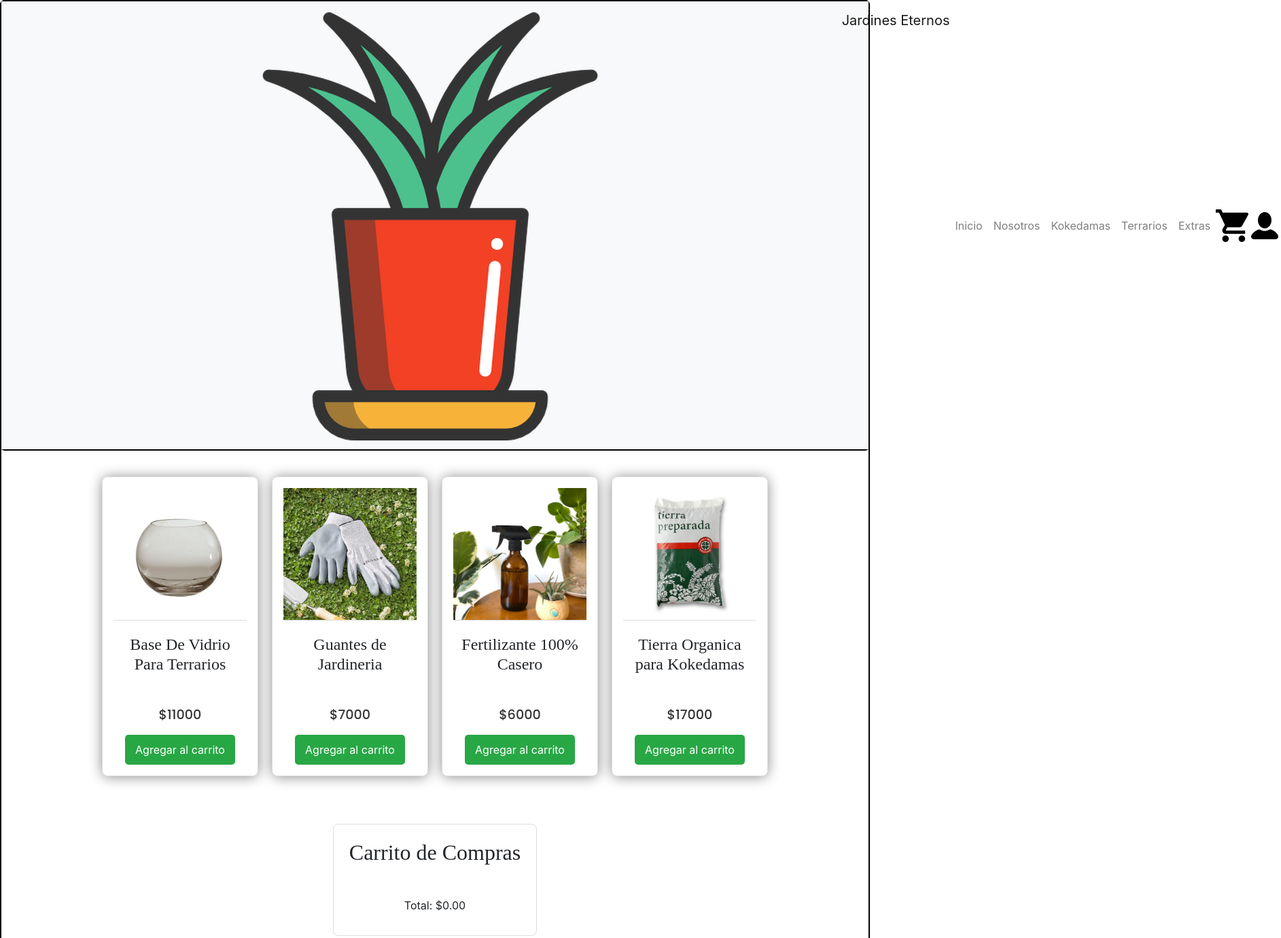
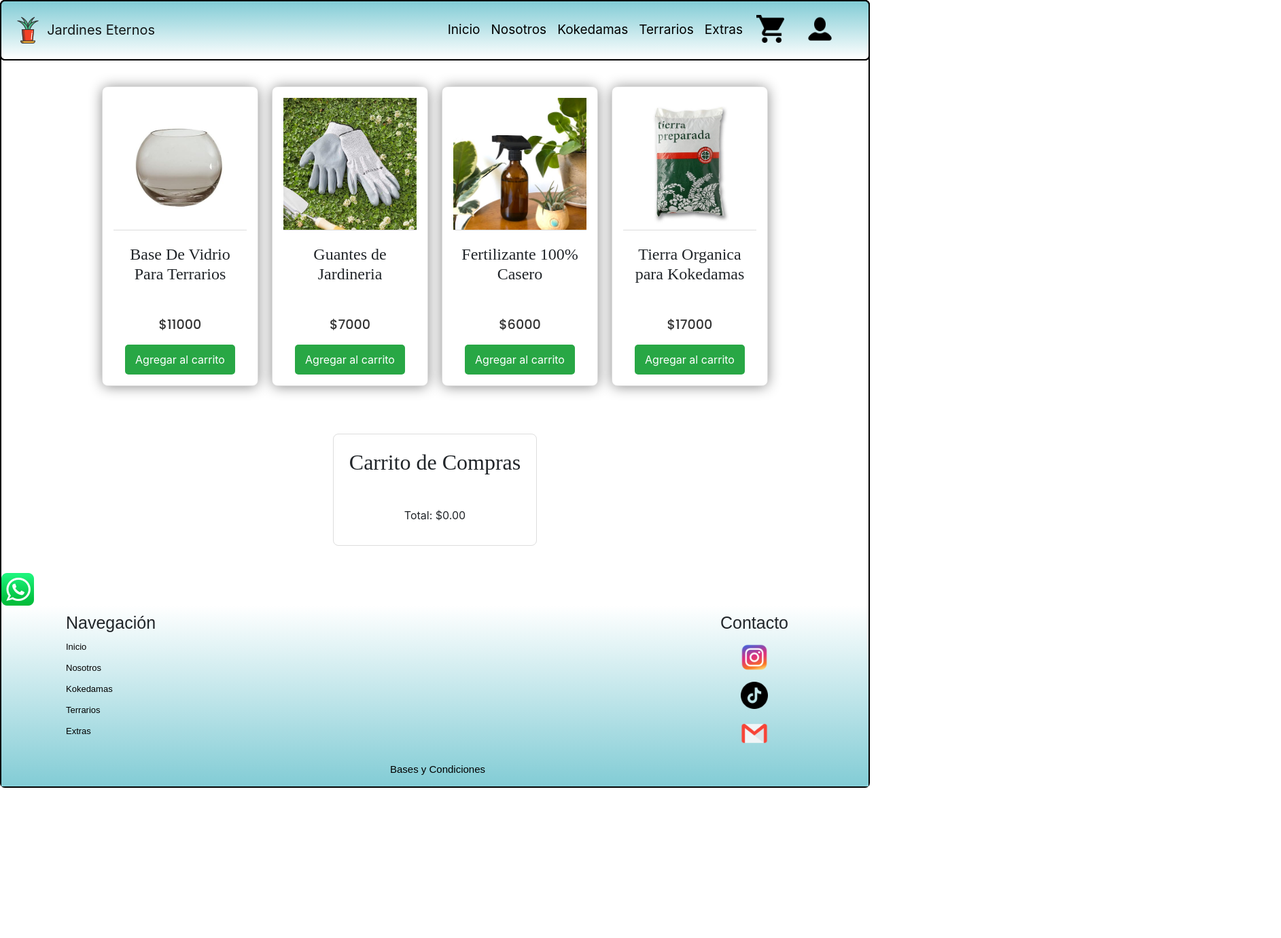
Before and after one commit to Olmedo14/DesarrolloWeb, a website: page pages/extras.html in a window 1280 px wide. Shown: the top 1380 px of the page at 68% size, 1885 px wide, since content can reach past the window. After the commit the page ends 1159 px from the top, so only its background shows below. Drawn offline with nearby package versions, Linux system fonts and the light colour scheme; a web font is replaced by a local one.

Commit message:
prueba 4 cambio css a scss

```diff
--- /dev/null
+++ b/scss/_footer.scss
@@ -0,0 +1,87 @@
+/*-------*/
+/*FOOTER*/
+/*-------*/
+
+
+.pie-pagina-2{
+    display: flex;
+    flex-direction: column;
+    text-align: end;
+    margin-right: 50px;
+    width: 100%;
+    align-items: flex-end;
+}
+
+.pie-pagina-2 a{
+    padding: 8px;
+    margin-right: 11%;
+}
+
+.pie-pagina-2 img{
+    width: 40px;
+    height: 40px;
+}
+.pie-pagina-2 img:hover{
+    transform: scale(1.1);
+    transition: transform 0.4s;
+}
+
+.pie-pagina-T{
+    padding: 10px 0px 0px 0px;
+    font-family: "Montserrat", sans-serif;
+    font-weight: 500;
+    margin-right: 118px;
+    font-size: 25px;
+}
+
+.byc {
+    display: inline-block;
+    text-align: center;
+    text-decoration: none;
+    color: #000;
+    padding: 10px 0;
+    font-family: "Montserrat", sans-serif;
+    font-weight: 500;
+    width: 100%;
+    font-size: 15px;
+    margin: 4px;
+}
+
+.byc:hover {
+    text-decoration: underline;
+    transform: scale(1.1);
+    transition: transform 0.4s;
+}
+
+.pie-pagina-1{
+    display: inline-block;
+    position: absolute;
+}
+
+.pie-pagina-1 h2{
+    padding: 10px 0px 0px 0px;
+    font-family: "Montserrat", sans-serif;
+    font-weight: 500;
+    margin-left: 95px;
+    font-size: 25px;
+}
+
+.pie-pagina-nav{
+    margin-left: 48px;
+}
+
+.pie-pagina-nav li{
+    margin: 7px;
+    list-style-type: none;
+    font-family: "Montserrat", sans-serif;
+}
+.pie-pagina-1 li:hover{
+    transform: scale(1.1);
+    transition: transform 0.4s;
+}
+
+.pie-pagina-nav a{
+    color: black;
+    text-decoration: none;
+    font-size: 13px;
+}
--- /dev/null
+++ b/scss/_header.scss
@@ -0,0 +1,90 @@
+/*-------*/
+/*ENCABEZADO*/
+/*-------*/
+
+
+.encabezado{
+    position: absolute;
+    display: flex;
+    height: 69px;
+    flex-direction: row;
+}
+.encabezado h1{
+    font-size: 26px;
+    width: 107px;
+    height: 60px;
+    margin-top: 3px;
+    margin-left: -29px;
+    font-family: "Poppins", sans-serif;
+    font-weight: 500;
+    font-style: normal;
+}
+.encabezado img{
+    height: 70px;
+    padding: 6px;
+}
+
+
+/*-------*/
+/*CARRITO*/
+/*-------*/
+
+
+.carrito{
+    display: flex;
+    flex-direction: row;
+    justify-content: end;
+    height: 69px;
+}
+.carrito img{
+    height: 65px;
+    padding: 12px 20px 12px 12px;
+}
+.carrito img:hover{
+    transform: scale(1.1);
+    transition: transform 0.4s;
+}
+.carrito .inicio-sesion-logo{
+    height: 68px;
+    padding: 12px 5px 12px 12px;
+}
+/*-------*/
+/*MENU DE NAVEGACION BOOTSTRAP*/
+/*-------*/
+
+
+.navbar-brand {
+    display: flex;
+    align-items: center;
+    justify-content: center;
+}
+
+.navbar-brand img {
+    max-height: 40px; /* Ajusta el tamaño de la imagen según sea necesario */
+    margin-right: -10px;
+    margin-left: -30px;
+}
+
+.navbar-brand h1{
+    font-size: 40px;
+}
+
+.bg-light{
+    background: linear-gradient(to bottom, #82ccd5, #ffffff);
+    outline: 2px solid #000000;
+    border-radius: 5px;
+}
+
+.navbar-light .navbar-nav .nav-link{
+    color: black;
+    font-size: 19px;
+}
+
+.navbar-light .navbar-nav .nav-link:hover{
+    text-decoration: underline;
+    transform: scale(1.1);
+    transition: transform 0.4s;
+}
+.navbar-light .navbar-nav .nav-link:focus{
+    color: black;
+}
--- a/scss/style.scss
+++ b/scss/style.scss
@@ -1,4 +1,6 @@
 @import "base";
+@import "header";
+@import "footer";
 @import "inicio";
 @import "iniciosesion";
 @import "nosotros";
```
Also changed, not shown: css/style.css, 1 other file.
